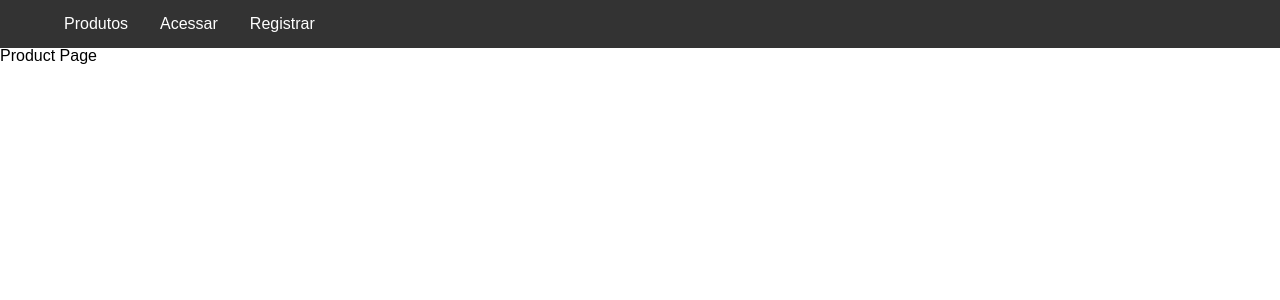
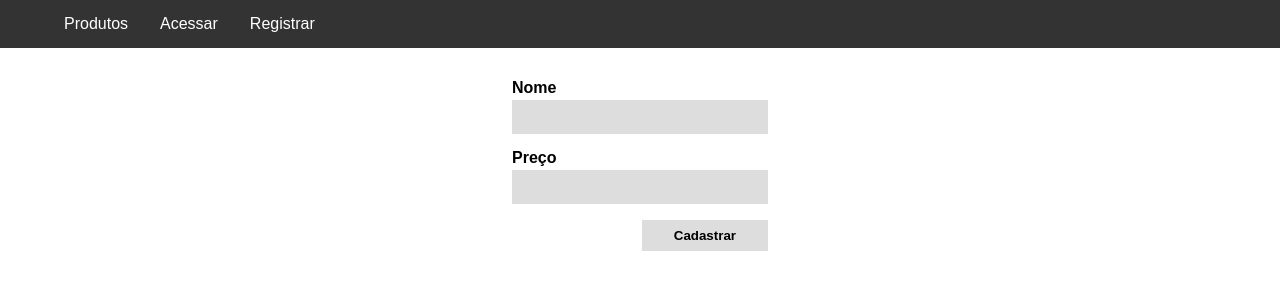
Before and after one commit to jppradoleal/bnex_test, a React (Vite) app in the folder frontend/: page /create-product in a window 1280 px wide. Shown: the top 300 px of the page. Built offline with nearby package versions, Linux system fonts and the light colour scheme.

Commit message:
feat(frontend): improves create product form componentization

```diff
--- /dev/null
+++ b/frontend/src/components/CreateProductForm/index.scss
@@ -0,0 +1,39 @@
+#create-product-form {
+  display: flex;
+  flex-direction: column;
+  margin: 2rem auto;
+  width: 20%;
+  justify-content: center;
+  align-items: center;
+  gap: 1rem;
+
+  section {
+    width: 100%;
+    display: flex;
+    flex-direction: column;
+    gap: .25rem;
+
+    label {
+      font-weight: bold;
+    }
+  }
+
+  input {
+    background: #ddd;
+    padding: .5rem 1rem;
+    width: 100%;
+  }
+
+  button {
+    align-self: flex-end;
+    border: 0;
+    padding: .5rem 2rem;
+    font-weight: bold;
+    background: #ddd;
+    cursor: pointer;
+
+    &:hover {
+      filter: brightness(.85);
+    }
+  }
+}
--- /dev/null
+++ b/frontend/src/components/CreateProductForm/index.tsx
@@ -0,0 +1,56 @@
+import { zodResolver } from "@hookform/resolvers/zod";
+import { useForm } from "react-hook-form";
+import * as z from "zod";
+import ErrorLabel from "../ErrorLabel";
+import "./index.scss";
+
+const schema = z.object({
+  name: z
+    .string()
+    .max(255, { message: "Nome do produto excede o limite de caracteres" })
+    .min(1),
+  price: z
+    .number({
+      errorMap: () => {
+        return { message: "Valor inválido" };
+      },
+    })
+    .min(1)
+    .nonnegative({ message: "Preço não pode ser menor que zero" }),
+});
+
+export type Product = z.infer<typeof schema>;
+
+export interface ICreateProductFormProps {
+  onSubmit: (data: Product) => void;
+}
+
+export default function CreateProductForm({
+  onSubmit,
+}: ICreateProductFormProps) {
+  const {
+    register,
+    handleSubmit,
+    formState: { errors },
+  } = useForm<Product>({ resolver: zodResolver(schema) });
+
+  return (
+    <form id="create-product-form" onSubmit={handleSubmit(onSubmit)}>
+      <section>
+        <label htmlFor="name">Nome </label>
+        <input {...register("name", { required: true })} />
+        {errors.name?.message && <ErrorLabel error={errors.name.message} />}
+      </section>
+      <section>
+        <label htmlFor="price">Preço </label>
+        <input
+          type="number"
+          step="0.01"
+          {...register("price", { required: true, valueAsNumber: true })}
+        />
+        {errors.price?.message && <ErrorLabel error={errors.price.message} />}
+      </section>
+      <button type="submit">Cadastrar</button>
+    </form>
+  );
+}
--- /dev/null
+++ b/frontend/src/components/ErrorLabel/index.scss
@@ -0,0 +1,3 @@
+.error-label {
+  color: #ff6961;
+}
--- /dev/null
+++ b/frontend/src/components/ErrorLabel/index.tsx
@@ -0,0 +1,13 @@
+export interface IErrorLabelProps {
+  error: string
+}
+
+export default function ErrorLabel({ error }: IErrorLabelProps) {
+  return (
+    <>
+      <span className="error-label">
+        { error }
+      </span>
+    </>
+  )
+}
--- a/frontend/src/pages/CreateProduct.tsx
+++ b/frontend/src/pages/CreateProduct.tsx
@@ -1,7 +1,14 @@
+import CreateProductForm, { Product } from "../components/CreateProductForm";
+
 export default function CreateProduct() {
+  function handleSubmit(data: Product) {
+    console.log("Sending data to create product!");
+    console.log(data);
+  }
+
   return (
     <section>
-      <h1>Product Page</h1>
+      <CreateProductForm onSubmit={handleSubmit} />
     </section>
-  )
+  );
 }
```
